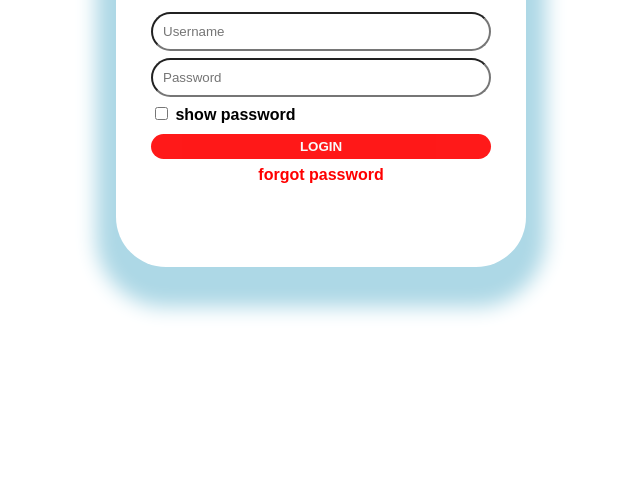
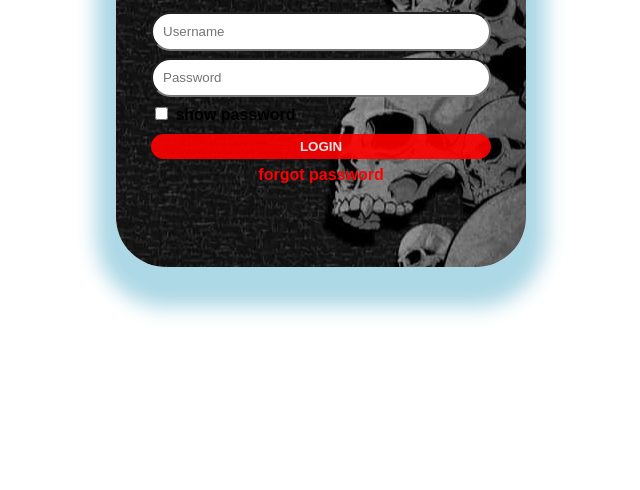
Before and after one commit to Shuash11/decina, a plain HTML site: page index.html in a window 1280 px wide. Shown: the part 326-816 px from the top of the page, without its empty margins (327-967 px from the left). Drawn offline with Linux system fonts and the light colour scheme.

Commit message:
Update login.css.css

```diff
--- a/login.css.css
+++ b/login.css.css
@@ -20,7 +20,7 @@ background-position: center;
     width: 350px;
     height: 310px;
     border-radius: 50px;
-    background-image: url(b1.jpeg);
+    background-image: url(b4.jpeg);
     background-position: center;
     background-repeat: no-repeat;
 
```
